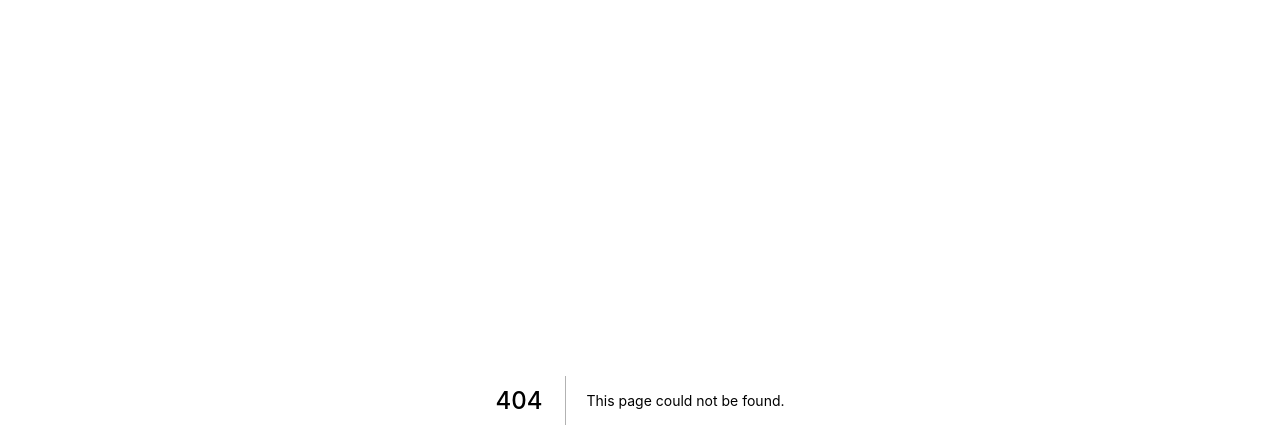
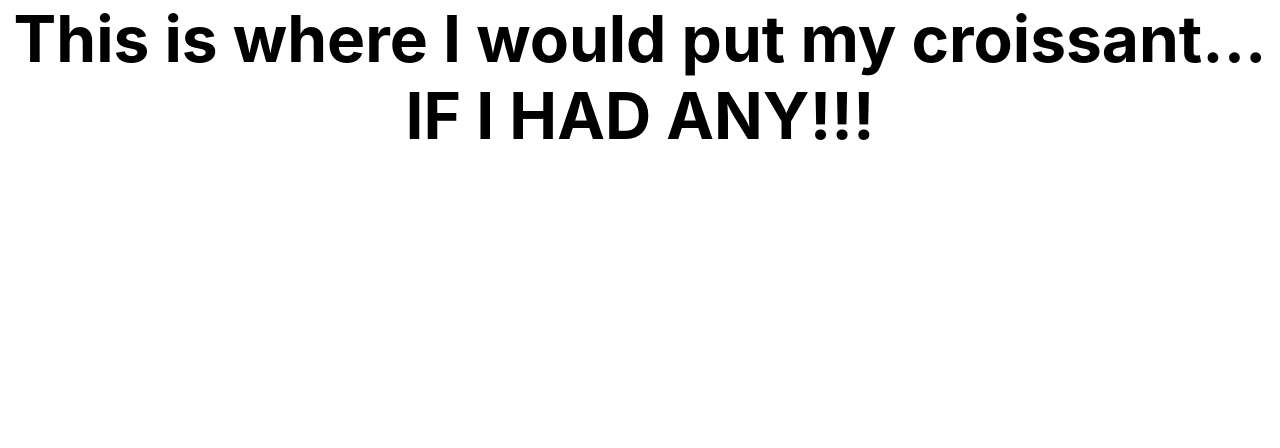
Before and after one commit to JingleGordonGuo/jingle-portfolio, a Next.js app: page /Croissant in a window 1280 px wide. Before the commit this address had no page. Shown: the top 448 px of the page. Built offline with nearby package versions, Linux system fonts and the light colour scheme.

Commit message:
Added croissant page

```diff
--- /dev/null
+++ b/pages/Croissant.tsx
@@ -0,0 +1,14 @@
+import styled from "styled-components";
+
+const CroissantDiv = styled.div``;
+
+const Croissant = () => {
+  return (
+    <CroissantDiv>
+      <h1>This is where I would put my croissant...</h1>
+      <h1>IF I HAD ANY!!!</h1>
+    </CroissantDiv>
+  );
+};
+
+export default Croissant;
```
